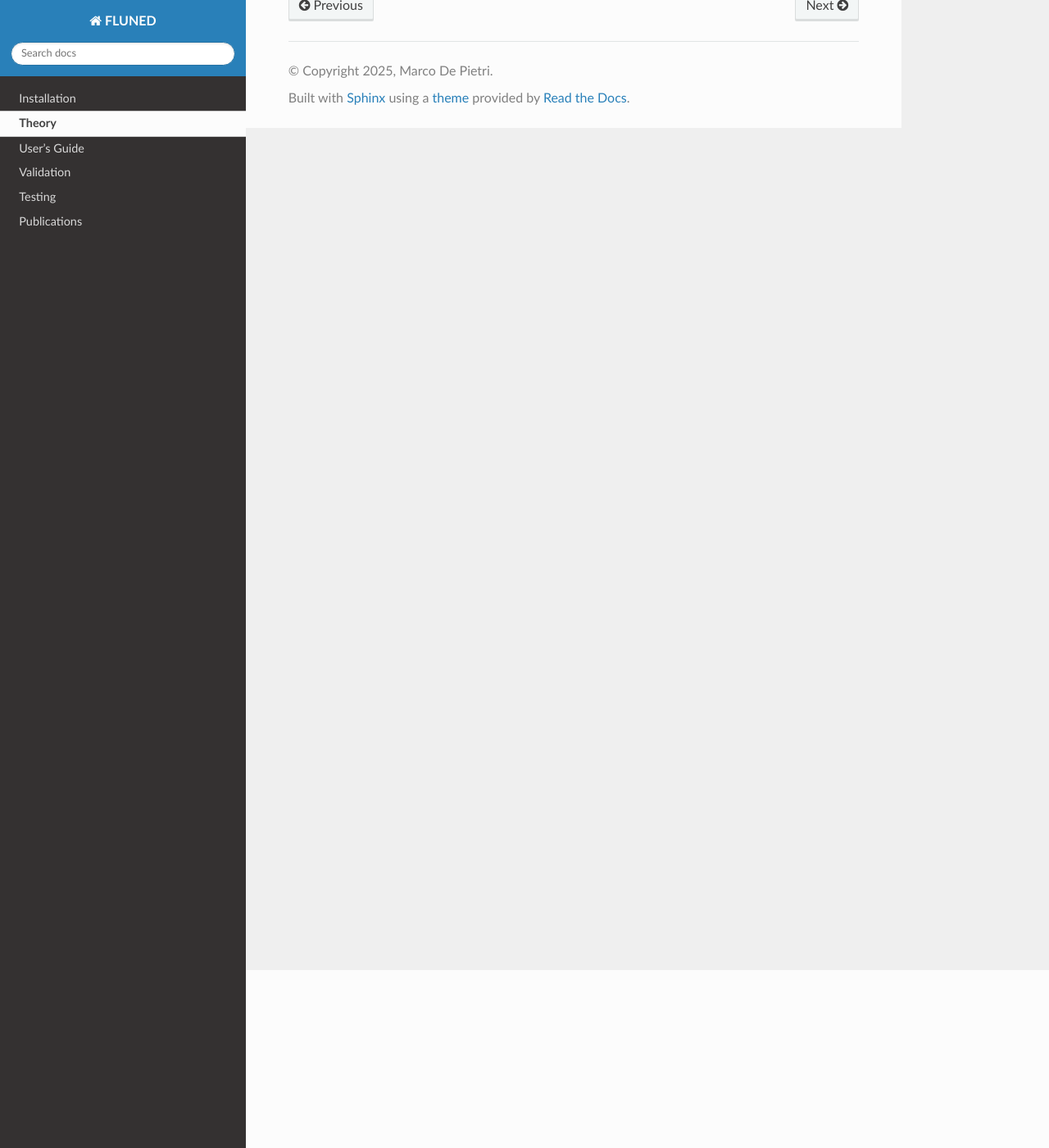
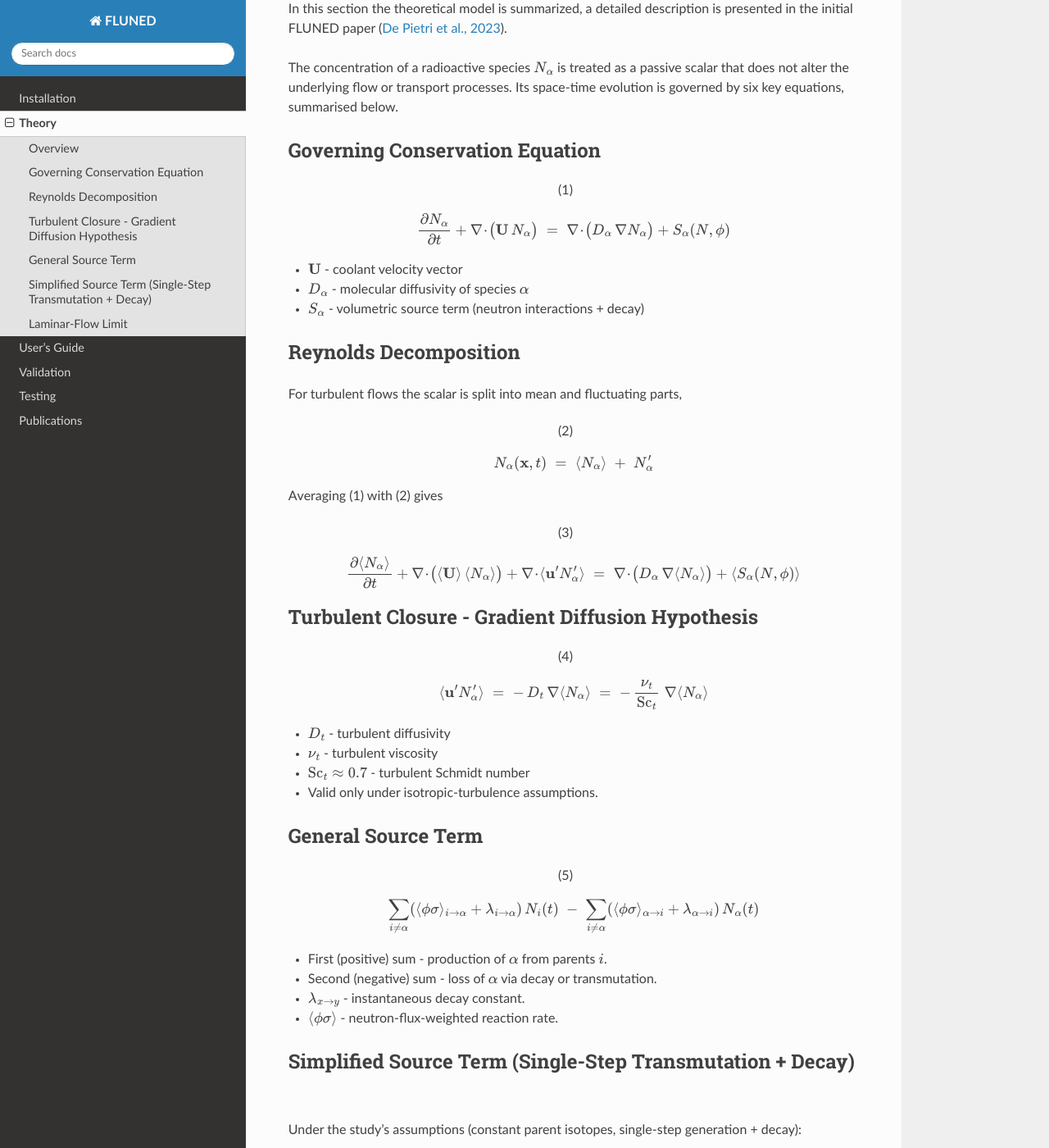
Before and after one commit to marco-de-pietri/FLUNED-repository, a Sphinx documentation site: the page built from docs/source/theory.rst, in a window 1280 px wide and 1400 px high, scrolled down 217 px. Shown: the whole window at 82% size. Built offline with Sphinx 7.4.7 and the Read the Docs theme 3.1.0, drawn with Linux system fonts in a browser that asks for light colours; pages that are not in the unit, such as notebooks, are missing from menus; some of the changed text lies outside the part shown.

Commit message:
theory documentation

```diff
--- a/docs/source/theory.rst
+++ b/docs/source/theory.rst
@@ -3,4 +3,111 @@ Theory
 ======
 
 
-nobel level complexity
+Overview
+--------
+
+In this section the theoretical model is summarized, a detailed description is presented in the initial FLUNED paper (`De Pietri et al., 2023 <https://doi.org/10.1016/j.cpc.2023.108807>`_).
+
+The concentration of a radioactive species :math:`N_\alpha` is treated as a
+passive scalar that does not alter the underlying flow or transport
+processes.
+Its space-time evolution is governed by six key
+equations, summarised below.
+
+Governing Conservation Equation
+-------------------------------
+
+.. math::
+   :label: eq1
+
+   \frac{\partial N_\alpha}{\partial t}
+   + \nabla \!\cdot\! \bigl(\mathbf{U}\,N_\alpha\bigr)
+   \;=\;
+   \nabla \!\cdot\!\bigl(D_\alpha\,\nabla N_\alpha\bigr)
+   + S_\alpha(N,\phi)
+
+* :math:`\mathbf{U}` - coolant velocity vector
+* :math:`D_\alpha` - molecular diffusivity of species :math:`\alpha`
+* :math:`S_\alpha` - volumetric source term (neutron interactions + decay)
+
+Reynolds Decomposition
+----------------------
+
+For turbulent flows the scalar is split into mean and fluctuating parts,
+
+.. math::
+   :label: eq2
+
+   N_\alpha(\mathbf{x},t) \;=\; \langle N_\alpha \rangle
+   \;+\; N_\alpha'
+
+Averaging (1) with (2) gives
+
+.. math::
+   :label: eq3
+
+   \frac{\partial\langle N_\alpha\rangle}{\partial t}
+   + \nabla\!\cdot\!\bigl(\langle\mathbf{U}\rangle\,\langle N_\alpha\rangle\bigr)
+   + \nabla\!\cdot\!\langle \mathbf{u}' N_\alpha' \rangle
+   \;=\;
+   \nabla\!\cdot\!\bigl(D_\alpha\,\nabla\langle N_\alpha\rangle\bigr)
+   + \langle S_\alpha(N,\phi)\rangle
+
+Turbulent Closure - Gradient Diffusion Hypothesis
+-------------------------------------------------
+
+.. math::
+   :label: eq4
+
+   \langle \mathbf{u}' N_\alpha' \rangle
+   \;=\;
+   -\,D_t\,\nabla\langle N_\alpha\rangle
+   \;=\;
+   -\,\frac{\nu_t}{\mathrm{Sc}_t}\;\nabla\langle N_\alpha\rangle
+
+* :math:`D_t` - turbulent diffusivity
+* :math:`\nu_t` - turbulent viscosity
+* :math:`\mathrm{Sc}_t \approx 0.7` - turbulent Schmidt number
+* Valid only under isotropic-turbulence assumptions.
+
+General Source Term
+-------------------
+
+.. math::
+   :label: eq5
+
+   \sum_{i\neq\alpha}
+        (\langle\phi\sigma\rangle_{i\rightarrow\alpha} + \lambda_{i\rightarrow\alpha})\,N_i(t)
+   \;-\;
+   \sum_{i\neq\alpha}
+        (\langle\phi\sigma\rangle_{\alpha\rightarrow i} + \lambda_{\alpha\rightarrow i})\,N_\alpha(t)
+
+* First (positive) sum - production of :math:`\alpha` from parents :math:`i`.
+* Second (negative) sum - loss of :math:`\alpha` via decay or transmutation.
+* :math:`\lambda_{x\rightarrow y}` - instantaneous decay constant.
+* :math:`\langle\phi\sigma\rangle` - neutron-flux-weighted reaction rate.
+
+Simplified Source Term (Single-Step Transmutation + Decay)
+----------------------------------------------------------
+
+Under the study's assumptions (constant parent isotopes, single-step
+generation + decay):
+
+.. math::
+   :label: eq6
+
+   \langle S_\alpha(N,\phi)\rangle
+   \;=\;
+   \mathrm{RR}_\alpha(\phi)\;-\;\lambda_\alpha N_\alpha
+
+* :math:`\mathrm{RR}_\alpha` - neutron-induced reaction rate producing
+  isotope :math:`\alpha`.
+* :math:`\lambda_\alpha` - decay constant of :math:`\alpha`.
+
+Laminar-Flow Limit
+------------------
+
+For laminar regimes, (3) reduces to (1) with
+
+* :math:`D_t = 0 \quad (\nu_t = 0)`
+* all variables in their instantaneous form (no ensemble averaging).
```
